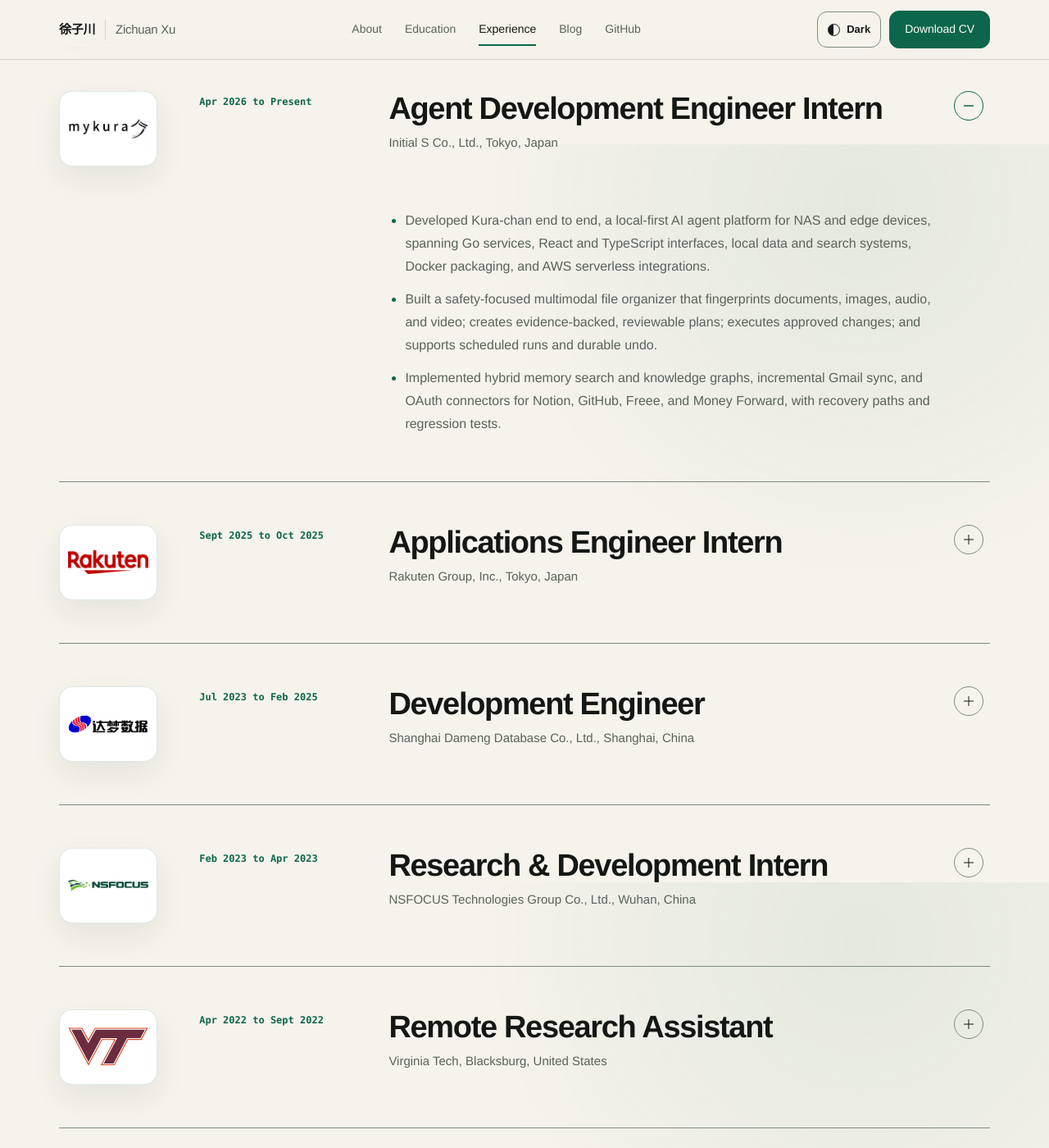
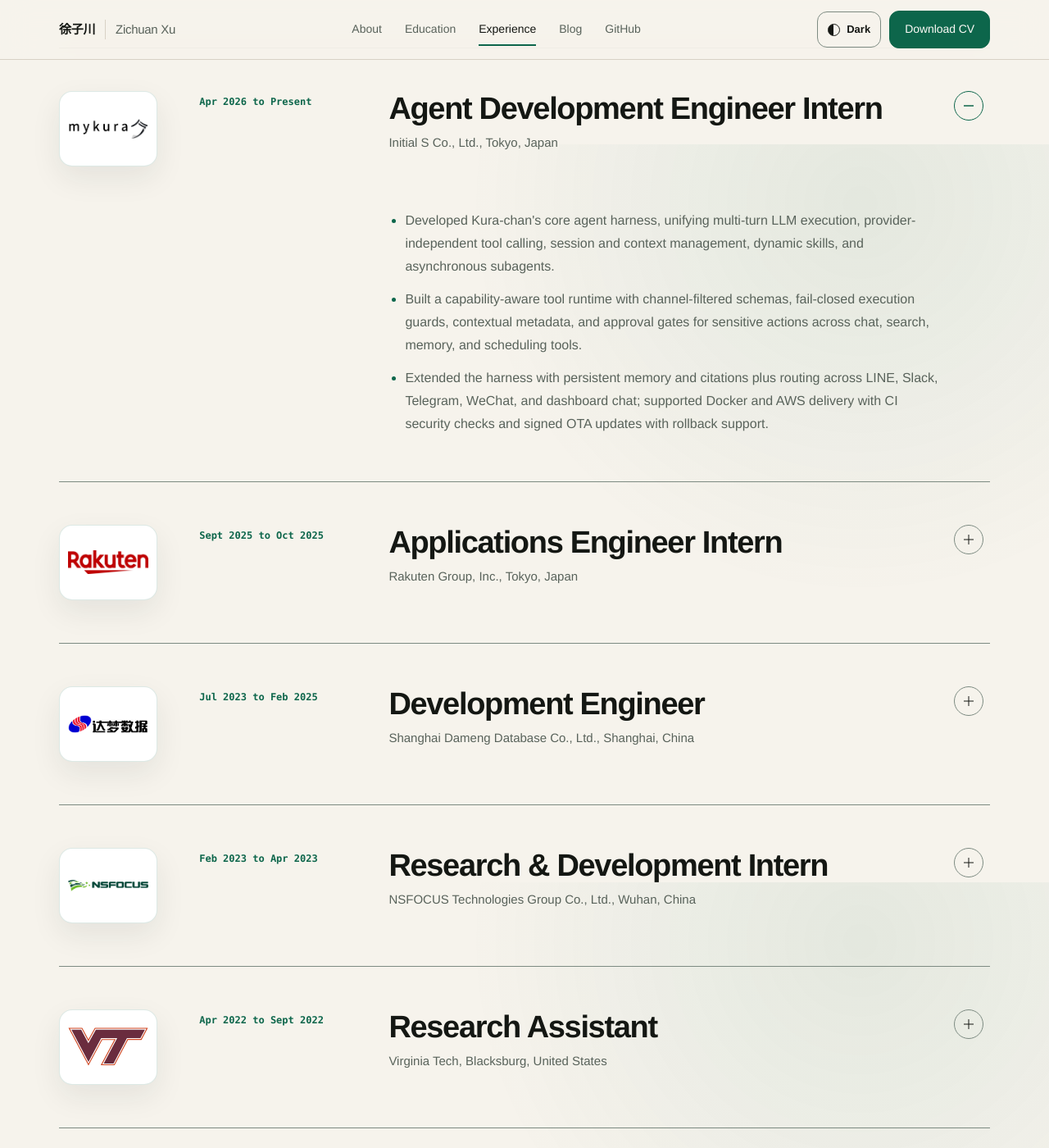
Before and after one commit to zichuanxu/zichuanxu.github.io, a Jekyll site: the page built from _pages/experience.html, in a window 1280 px wide and 1400 px high, scrolled down 724 px. Shown: the whole window at 82% size. Built offline with Jekyll 4.4.1, drawn with Linux system fonts in a browser that asks for light colours.

Commit message:
content: refine experience and refresh CV

```diff
--- a/_pages/experience.html
+++ b/_pages/experience.html
@@ -55,9 +55,9 @@
             </summary>
             <div class="experience-detail">
               <ul>
-                <li>Developed Kura-chan end to end, a local-first AI agent platform for NAS and edge devices, spanning Go services, React and TypeScript interfaces, local data and search systems, Docker packaging, and AWS serverless integrations.</li>
-                <li>Built a safety-focused multimodal file organizer that fingerprints documents, images, audio, and video; creates evidence-backed, reviewable plans; executes approved changes; and supports scheduled runs and durable undo.</li>
-                <li>Implemented hybrid memory search and knowledge graphs, incremental Gmail sync, and OAuth connectors for Notion, GitHub, Freee, and Money Forward, with recovery paths and regression tests.</li>
+                <li>Developed Kura-chan's core agent harness, unifying multi-turn LLM execution, provider-independent tool calling, session and context management, dynamic skills, and asynchronous subagents.</li>
+                <li>Built a capability-aware tool runtime with channel-filtered schemas, fail-closed execution guards, contextual metadata, and approval gates for sensitive actions across chat, search, memory, and scheduling tools.</li>
+                <li>Extended the harness with persistent memory and citations plus routing across LINE, Slack, Telegram, WeChat, and dashboard chat; supported Docker and AWS delivery with CI security checks and signed OTA updates with rollback support.</li>
               </ul>
             </div>
           </details>
@@ -138,7 +138,7 @@
                 </span>
                 <span class="experience-date">Apr 2022 to Sept 2022</span>
                 <span class="experience-heading">
-                  <span class="experience-role">Remote Research Assistant</span>
+                  <span class="experience-role">Research Assistant</span>
                   <span>Virginia Tech, Blacksburg, United States</span>
                 </span>
                 <span class="experience-marker" aria-hidden="true"></span>
```
Also changed, not shown: 1 other file.
